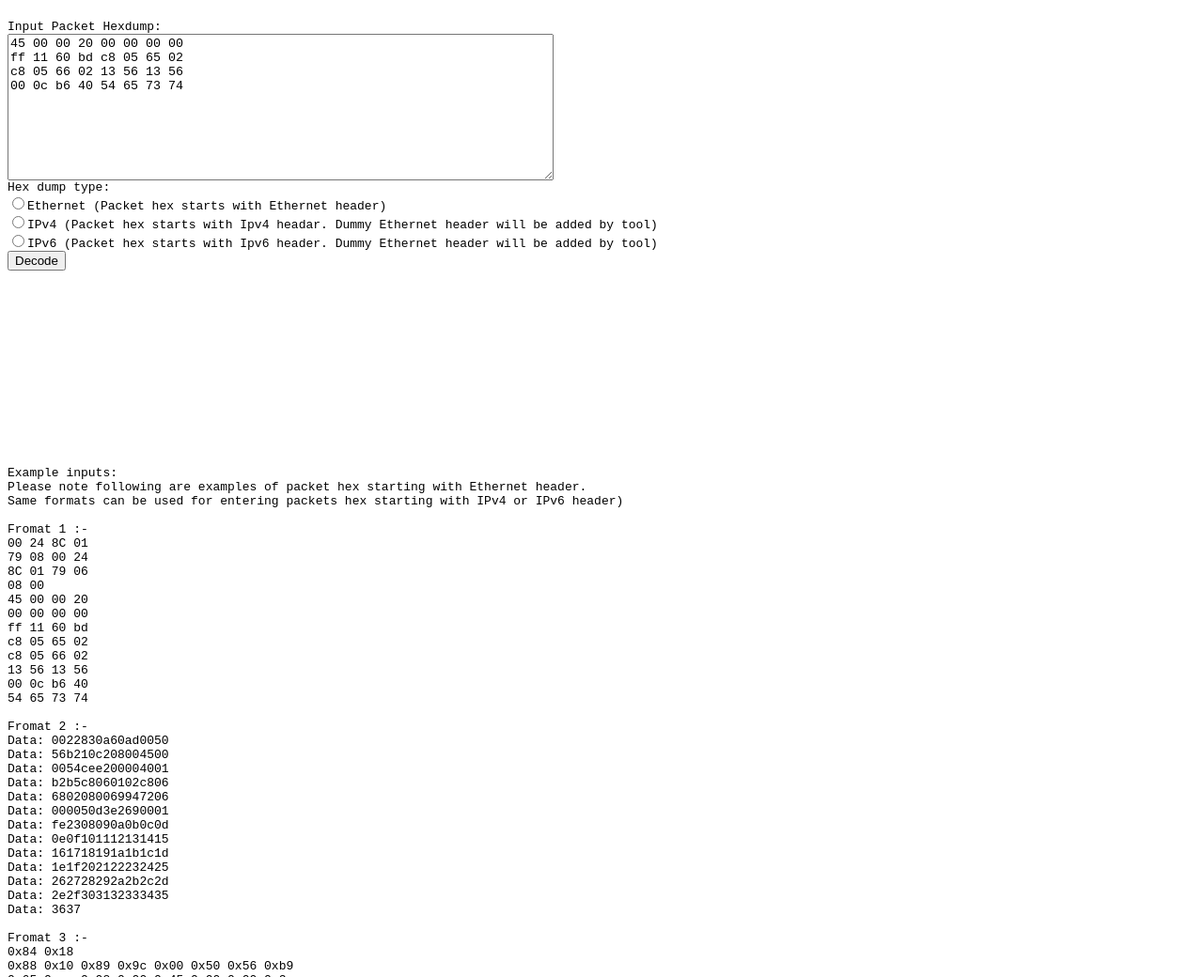
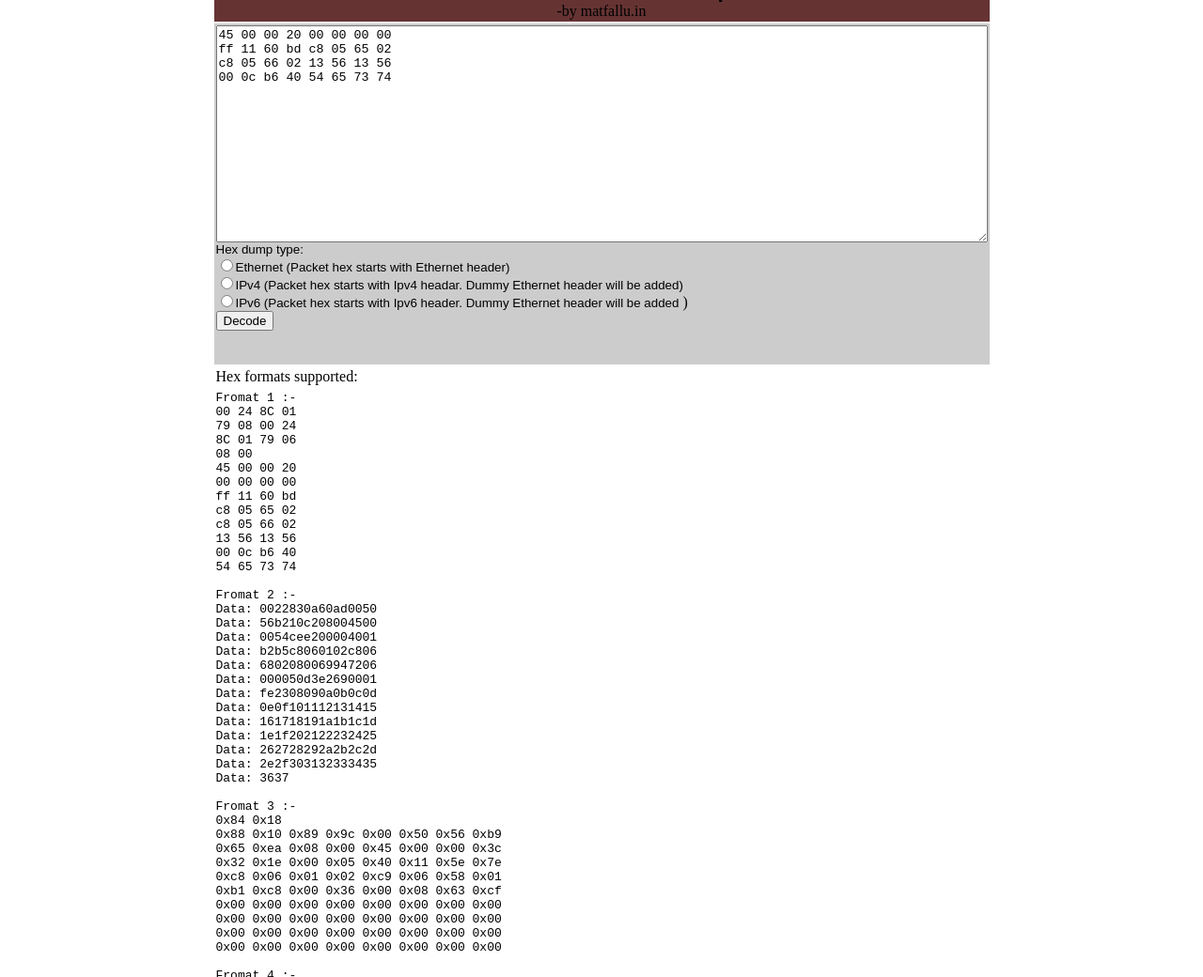
Before and after one commit to matfallu/decode-packet-hex, a plain HTML site: page index.html in a window 1280 px wide. Shown: the part 60-1100 px from the top of the page at 94% size. Drawn offline with Linux system fonts and the light colour scheme.

Commit message:
Few updates

```diff
--- a/index.html
+++ b/index.html
@@ -1,105 +1,144 @@
-<h1>Decode packet hexdump</h1>
-<pre>
-<form action="http://matfallu.in/cgi-bin/tt/dph/dph" method="POST">
-<div><label>Input Packet Hexdump:
-<textarea name="text" rows="10" cols="70">
-45 00 00 20 00 00 00 00
+<html>
+<head>
+<title>Decpde Packet Hex</title>
+</head>
+<body>
+<div style="text-align: center;">
+    <table
+        style="text-align: left; height: 353px; background-color: white; margin-left: auto; margin-right: auto; width: 700px;"
+        border="0" cellpadding="2" cellspacing="2">
+        <tbody>
+        <tr>
+            <td style="vertical-align: top;"><br>
+            </td>
+        </tr>
+        <tr align="center">
+            <td
+                style="vertical-align: top; background-color: rgb(102, 51, 51);"><big><big><span
+                            style="font-family: Arial; font-weight: bold;">Decode
+                            Packet Hexdump</span></big></big><br>
+                -by matfallu.in<br>
+            </td>
+        </tr>
+        <tr>
+            <td
+                style="vertical-align: top; background-color: rgb(204, 204, 204);">
+                <div style="text-align: center;"> </div>
+                <form action="http://matfallu.in/cgi-bin/tt/dph/dph" method="post">
+                    <div style="text-align: center;"> </div>
+                    <div>
+                        <div style="text-align: center;"><textarea
+                                name="text" rows="15" cols="100">45 00 00 20 00 00 00 00
 ff 11 60 bd c8 05 65 02
 c8 05 66 02 13 56 13 56
-00 0c b6 40 54 65 73 74
-</textarea></label>
-Hex dump type:
-<input type="radio" name="hextype" value="ethernet">Ethernet (Packet hex starts with Ethernet header)
-<input type="radio" name="hextype" value="ipv4">IPv4 (Packet hex starts with Ipv4 headar. Dummy Ethernet header will be added by tool)
-<input type="radio" name="hextype" value="ipv6">IPv6 (Packet hex starts with Ipv6 header. Dummy Ethernet header will be added by tool)
-<input type="submit" value="Decode"></div> </form>
-
-<script async src="//pagead2.googlesyndication.com/pagead/js/adsbygoogle.js"></script>
-<!-- Ad for decode packet hex tool main page -->
-<ins class="adsbygoogle"
-     style="display:inline-block;width:728px;height:90px"
-     data-ad-client="ca-pub-5999436937746229"
-     data-ad-slot="2554726145"></ins>
-<script>
-(adsbygoogle = window.adsbygoogle || []).push({});
-</script>
-
-Example inputs:
-Please note following are examples of packet hex starting with Ethernet header.
-Same formats can be used for entering packets hex starting with IPv4 or IPv6 header)
-
-Fromat 1 :-
-00 24 8C 01
-79 08 00 24
-8C 01 79 06
-08 00
-45 00 00 20
-00 00 00 00
-ff 11 60 bd
-c8 05 65 02
-c8 05 66 02
-13 56 13 56
-00 0c b6 40
-54 65 73 74
-
-Fromat 2 :-
-Data: 0022830a60ad0050
-Data: 56b210c208004500
-Data: 0054cee200004001
-Data: b2b5c8060102c806
-Data: 6802080069947206
-Data: 000050d3e2690001
-Data: fe2308090a0b0c0d
-Data: 0e0f101112131415
-Data: 161718191a1b1c1d
-Data: 1e1f202122232425
-Data: 262728292a2b2c2d
-Data: 2e2f303132333435
-Data: 3637
-
-Fromat 3 :-
-0x84 0x18
-0x88 0x10 0x89 0x9c 0x00 0x50 0x56 0xb9
-0x65 0xea 0x08 0x00 0x45 0x00 0x00 0x3c
-0x32 0x1e 0x00 0x05 0x40 0x11 0x5e 0x7e
-0xc8 0x06 0x01 0x02 0xc9 0x06 0x58 0x01
-0xb1 0xc8 0x00 0x36 0x00 0x08 0x63 0xcf
-0x00 0x00 0x00 0x00 0x00 0x00 0x00 0x00
-0x00 0x00 0x00 0x00 0x00 0x00 0x00 0x00
-0x00 0x00 0x00 0x00 0x00 0x00 0x00 0x00
-0x00 0x00 0x00 0x00 0x00 0x00 0x00 0x00
-
-Fromat 4 :-
-Output of 'tcpdump -x' Command :-
-0x0000:  0050 56b2 0544 0050 568a 0a16 0800 4500
-0x0010:  003c 0000 4000 4006 043a 0a66 118b 0a66
-0x0020:  102c 0374 0385 3240 e7cc 49f2 8212 a012
-0x0030:  16a0 47ec 0000 0204 05b4 0402 080a f4e1
-0x0040:  a85c cd39 5b63 0103 0302
-
-Fromat 5 :-
-0x45 0x00 0x00 0x5c 0x00
-[Fri Apr  4 21:39:57 2014 LOG: Debug] 0x20: 0x01 0x00 0x00 0x1f 0x11 0x00 0x2c 0xc2 0xa8 0x0c 0x0f 0xc2 0xa8 0x0a 0x05 0x0d
-[Fri Apr  4 21:39:57 2014 LOG: Debug] 0x30: 0x80 0x04 0xd2 0x00 0x48 0xce 0x03 0x61 0x62 0x63 0x64 0x65 0x66 0x67 0x68 0x69
-[Fri Apr  4 21:39:57 2014 LOG: Debug] 0x40: 0x6a 0x6b 0x6c 0x6d 0x6e 0x6f 0x70 0x71 0x72 0x73 0x74 0x75 0x76 0x77 0x78 0x79
-[Fri Apr  4 21:39:57 2014 LOG: Debug] 0x50: 0x7a 0x61 0x62 0x63 0x64 0x65 0x66 0x67 0x68 0x69 0x6a 0x6b 0x6c 0x6d 0x6e 0x6f
-[Fri Apr  4 21:39:57 2014 LOG: Debug] 0x60: 0x70 0x71 0x72 0x73 0x74 0x75 0x76 0x77 0x78 0x79 0x7a 0x61 0x62 0x63 0x64 0x65
-[Fri Apr  4 21:39:57 2014 LOG: Debug] 0x70: 0x66 0x67 0x68 0x69 0x6a 0x6b 0x6c
-
-Fromat 6 :-
-"\xBB\xBB\xBB\xBB\xBB\xBB\xAA\xAA"
-"\xAA\xAA\xAA\xAA\x81\x00\x00\x0A"
-"\x08\x00\x45\x00\x00\x5C\x00\x01"
-"\x00\x00\x20\x11\x00\x36\xC2\xA8"
-"\x0a\x05\xC2\xA8\x0b\x05\x0D\x80"
-"\x04\xD2\x00\x48\xCF\x0D\x61\x62"
-"\x63\x64\x65\x66\x67\x68\x69\x6A"
-"\x6B\x6C\x6D\x6E\x6F\x70\x71\x72"
-"\x73\x74\x75\x76\x77\x78\x79\x7A"
-"\x61\x62\x63\x64\x65\x66\x67\x68"
-"\x69\x6A\x6B\x6C\x6D\x6E\x6F\x70"
-"\x71\x72\x73\x74\x75\x76\x77\x78"
-"\x79\x7A\x61\x62\x63\x64\x65\x66"
-"\x67\x68\x69\x6A\x6B\x6C"
-
-</pre>
+00 0c b6 40 54 65 73 74 </textarea><br>
+                        </div>
+                        <div style="text-align: left;"><small
+                                style="font-family: Arial;">Hex dump type: <br>
+                                <input name="hextype" value="ethernet" type="radio">Ethernet
+                                (Packet hex starts with Ethernet header)<br>
+                                <input name="hextype" value="ipv4" type="radio">IPv4 (Packet
+                                hex starts with Ipv4 headar. Dummy Ethernet header will be added) <br>
+                                <input name="hextype" value="ipv6" type="radio">IPv6 (Packet
+                                hex starts with Ipv6 header. Dummy Ethernet header will be added</small>
+                            ) <br>
+                        </div>
+                        <input value="Decode" type="submit"> </div>
+                </form>
+                <br>
+            </td>
+        </tr>
+        <tr>
+            <td style="vertical-align: top;">Hex formats supported:<br>
+            </td>
+        </tr>
+        <tr style="font-family: monospace;">
+            <td style="vertical-align: top;">Fromat 1 :-<br>
+                00 24 8C 01 <br>
+                79 08 00 24 <br>
+                8C 01 79 06 <br>
+                08 00<br>
+                45 00 00 20<br>
+                00 00 00 00<br>
+                ff 11 60 bd<br>
+                c8 05 65 02<br>
+                c8 05 66 02<br>
+                13 56 13 56<br>
+                00 0c b6 40<br>
+                54 65 73 74<br>
+                <br>
+                Fromat 2 :-<br>
+                Data: 0022830a60ad0050<br>
+                Data: 56b210c208004500<br>
+                Data: 0054cee200004001<br>
+                Data: b2b5c8060102c806<br>
+                Data: 6802080069947206<br>
+                Data: 000050d3e2690001<br>
+                Data: fe2308090a0b0c0d<br>
+                Data: 0e0f101112131415<br>
+                Data: 161718191a1b1c1d<br>
+                Data: 1e1f202122232425<br>
+                Data: 262728292a2b2c2d<br>
+                Data: 2e2f303132333435<br>
+                Data: 3637<br>
+                <br>
+                Fromat 3 :-<br>
+                0x84 0x18<br>
+                0x88 0x10 0x89 0x9c 0x00 0x50 0x56 0xb9<br>
+                0x65 0xea 0x08 0x00 0x45 0x00 0x00 0x3c<br>
+                0x32 0x1e 0x00 0x05 0x40 0x11 0x5e 0x7e<br>
+                0xc8 0x06 0x01 0x02 0xc9 0x06 0x58 0x01<br>
+                0xb1 0xc8 0x00 0x36 0x00 0x08 0x63 0xcf<br>
+                0x00 0x00 0x00 0x00 0x00 0x00 0x00 0x00<br>
+                0x00 0x00 0x00 0x00 0x00 0x00 0x00 0x00<br>
+                0x00 0x00 0x00 0x00 0x00 0x00 0x00 0x00<br>
+                0x00 0x00 0x00 0x00 0x00 0x00 0x00 0x00<br>
+                <br>
+                Fromat 4 :-<br>
+                Output of 'tcpdump -x' Command :-<br>
+                0x0000:&nbsp; 0050 56b2 0544 0050 568a 0a16 0800 4500<br>
+                0x0010:&nbsp; 003c 0000 4000 4006 043a 0a66 118b 0a66<br>
+                0x0020:&nbsp; 102c 0374 0385 3240 e7cc 49f2 8212 a012<br>
+                0x0030:&nbsp; 16a0 47ec 0000 0204 05b4 0402 080a f4e1<br>
+                0x0040:&nbsp; a85c cd39 5b63 0103 0302<br>
+                <br>
+                Fromat 5 :-<br>
+                0x45 0x00 0x00 0x5c 0x00<br>
+                [Fri Apr&nbsp; 4 21:39:57 2014 LOG: Debug] 0x20: 0x01 0x00 0x00 0x1f
+                0x11 0x00 0x2c 0xc2 0xa8 0x0c 0x0f 0xc2 0xa8 0x0a 0x05 0x0d<br>
+                [Fri Apr&nbsp; 4 21:39:57 2014 LOG: Debug] 0x30: 0x80 0x04 0xd2 0x00
+                0x48 0xce 0x03 0x61 0x62 0x63 0x64 0x65 0x66 0x67 0x68 0x69<br>
+                [Fri Apr&nbsp; 4 21:39:57 2014 LOG: Debug] 0x40: 0x6a 0x6b 0x6c 0x6d
+                0x6e 0x6f 0x70 0x71 0x72 0x73 0x74 0x75 0x76 0x77 0x78 0x79<br>
+                [Fri Apr&nbsp; 4 21:39:57 2014 LOG: Debug] 0x50: 0x7a 0x61 0x62 0x63
+                0x64 0x65 0x66 0x67 0x68 0x69 0x6a 0x6b 0x6c 0x6d 0x6e 0x6f<br>
+                [Fri Apr&nbsp; 4 21:39:57 2014 LOG: Debug] 0x60: 0x70 0x71 0x72 0x73
+                0x74 0x75 0x76 0x77 0x78 0x79 0x7a 0x61 0x62 0x63 0x64 0x65<br>
+                [Fri Apr&nbsp; 4 21:39:57 2014 LOG: Debug] 0x70: 0x66 0x67 0x68 0x69
+                0x6a 0x6b 0x6c<br>
+                <br>
+                Fromat 6 :-<br>
+                "\xBB\xBB\xBB\xBB\xBB\xBB\xAA\xAA"<br>
+                "\xAA\xAA\xAA\xAA\x81\x00\x00\x0A"<br>
+                "\x08\x00\x45\x00\x00\x5C\x00\x01"<br>
+                "\x00\x00\x20\x11\x00\x36\xC2\xA8"<br>
+                "\x0a\x05\xC2\xA8\x0b\x05\x0D\x80"<br>
+                "\x04\xD2\x00\x48\xCF\x0D\x61\x62"<br>
+                "\x63\x64\x65\x66\x67\x68\x69\x6A"<br>
+                "\x6B\x6C\x6D\x6E\x6F\x70\x71\x72"<br>
+                "\x73\x74\x75\x76\x77\x78\x79\x7A"<br>
+                "\x61\x62\x63\x64\x65\x66\x67\x68"<br>
+                "\x69\x6A\x6B\x6C\x6D\x6E\x6F\x70"<br>
+                "\x71\x72\x73\x74\x75\x76\x77\x78"<br>
+                "\x79\x7A\x61\x62\x63\x64\x65\x66"<br>
+                "\x67\x68\x69\x6A\x6B\x6C"<br>
+                <br>
+                <br>
+            </td>
+        </tr>
+        </tbody>
+    </table>
+    <br>
+</div>
+</body>
+</html>
```
Also changed, not shown: 1 other file.
